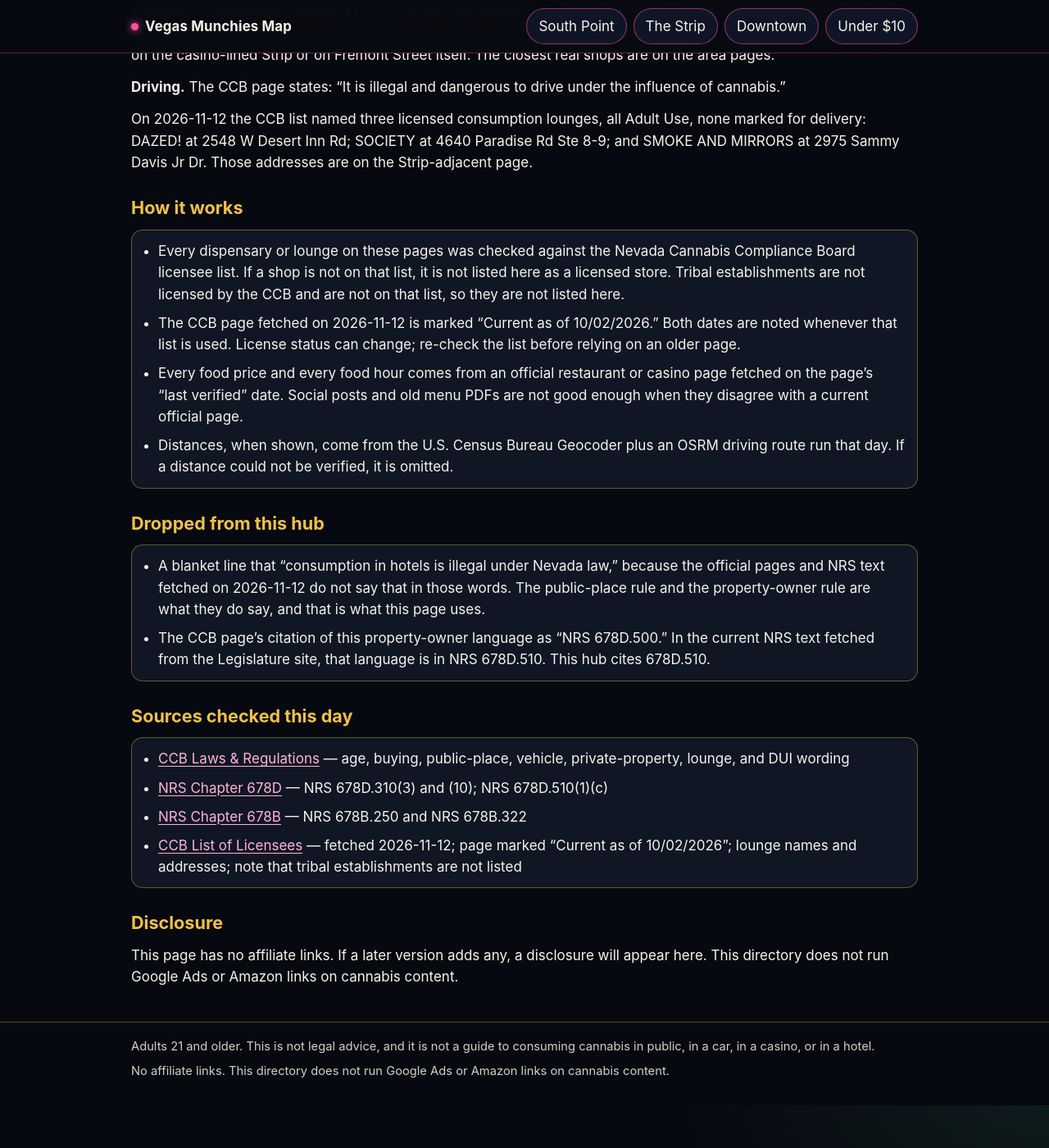
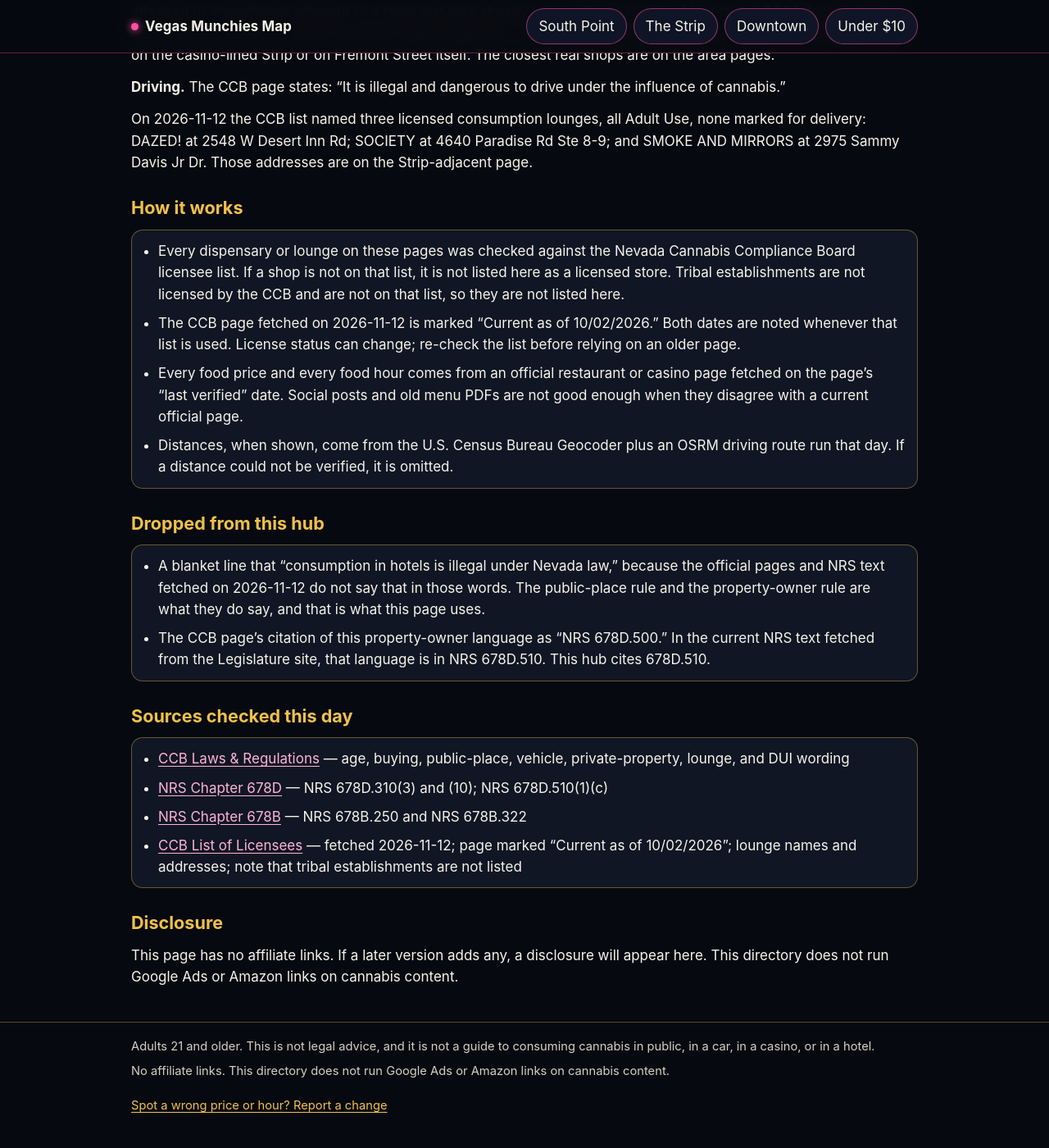
Before and after one commit to floater12/vegas-munchies-map, a Jekyll site: the page built from index.md, in a window 1280 px wide and 1400 px high, scrolled down 1897 px. Shown: the whole window at 82% size. Built offline with Jekyll 4.4.1, drawn with Linux system fonts in a browser that asks for light colours.

Commit message:
Add a visitor counter and a correction link.
Load GoatCounter on every page and point the footer at a prefilled issue for a wrong price or hour.

Co-authored-by: floater12 <floater12@users.noreply.github.com>

```diff
--- a/_config.yml
+++ b/_config.yml
@@ -18,6 +18,7 @@ plugins:
 
 exclude:
   - README.md
+  - CONTRIBUTING.md
   - Gemfile
   - Gemfile.lock
   - vendor
--- a/_layouts/default.html
+++ b/_layouts/default.html
@@ -30,7 +30,9 @@
       <div class="wrap">
         <p>Adults 21 and older. This is not legal advice, and it is not a guide to consuming cannabis in public, in a car, in a casino, or in a hotel.</p>
         <p>No affiliate links. This directory does not run Google Ads or Amazon links on cannabis content.</p>
+        <p><a class="report" href="https://github.com/floater12/vegas-munchies-map/issues/new?title=Correction:%20&amp;body=Page:%20%0AWhat%20changed:%20%0ASource%20link%20(optional):%20">Spot a wrong price or hour? Report a change</a></p>
       </div>
     </footer>
+    <script data-goatcounter="https://vegasmunchiesmap.goatcounter.com/count" async src="//gc.zgo.at/count.js"></script>
   </body>
 </html>
--- a/assets/css/site.css
+++ b/assets/css/site.css
@@ -324,6 +324,14 @@ h1 {
 
 .site-footer p { margin: 0 0 8px; }
 
+.site-footer a.report {
+  color: var(--gold);
+  display: inline-flex;
+  align-items: center;
+  min-height: 44px;
+  text-underline-offset: 3px;
+}
+
 @media (min-width: 720px) {
   .header-inner {
     flex-direction: row;
```
Also changed, not shown: CONTRIBUTING.md (added, +5 -0 lines), .github/ISSUE_TEMPLATE/config.yml (added), .github/ISSUE_TEMPLATE/correction.md (added).
